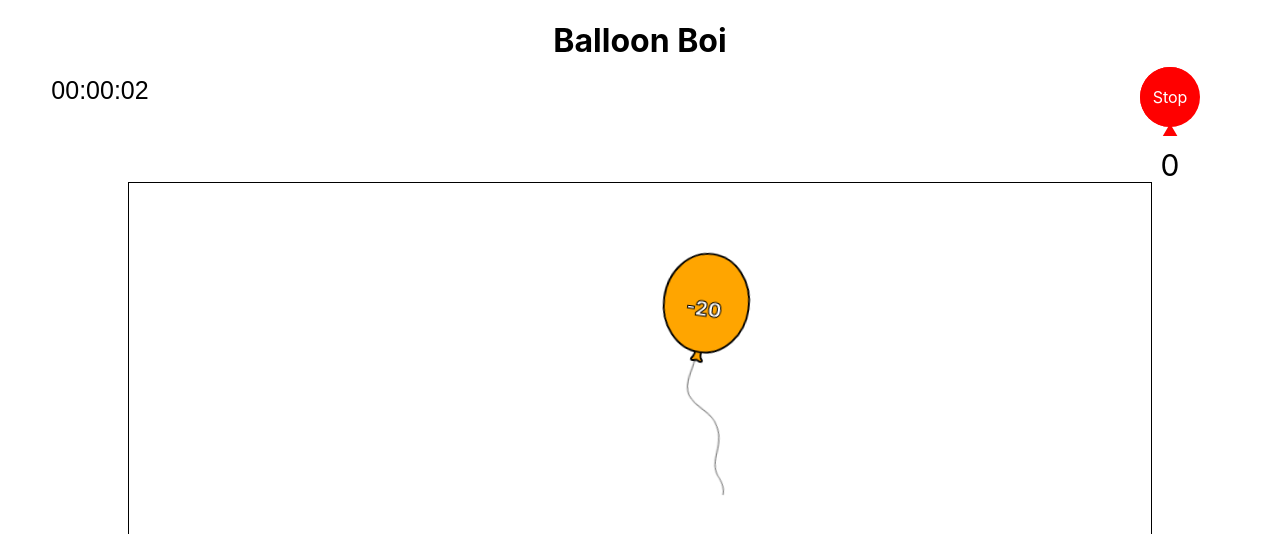
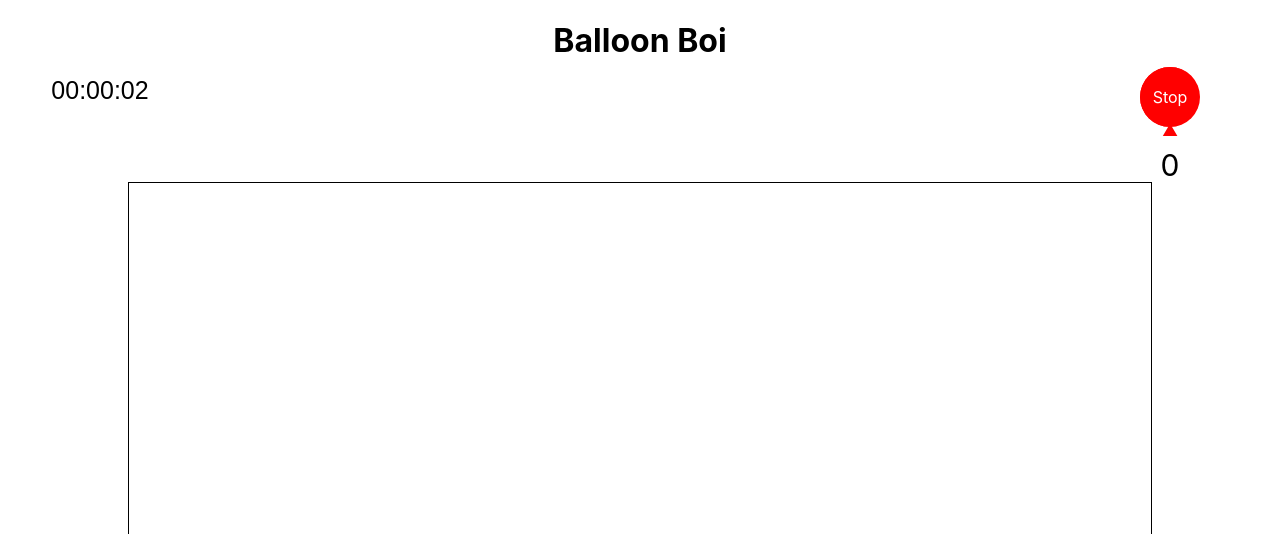
Before and after one commit to macro6461/balloon-popper, a React (Create React App) app: page / in a window 1280 px wide. Both pictures are taken after a click on the element "Start". Shown: the top 534 px of the page. Built offline with nearby package versions, Linux system fonts and the light colour scheme.

Commit message:
not using svgs for now, they block other balloons -too wide- need to search for alternative

```diff
--- a/src/App.js
+++ b/src/App.js
@@ -6,6 +6,8 @@ import './App.scss';
 import RedBalloon from './balloons/RedBalloon'
 import Timer from './Timer'
 import YouLose from './balloons/YouLose'
+
+import balloonImg from './balloon-img-1.svg'
 
 class App extends Component {
 
@@ -37,18 +39,19 @@ class App extends Component {
 
   popBalloon = (e) =>{
     var balloon
-    if (e.target.classList.value === "balloonSpanOp" || e.target.classList.value === "balloonSpanNum" ){
+    if (e.target.className === "balloonSpanOp" || e.target.className === "balloonSpanNum" ){
       balloon = e.target.parentElement.parentElement
     } else if (e.target.className === "spanDiv") {
       balloon = e.target.parentElement
-    } else if (e.target.classList.value === "svgBody" ){
-      balloon = e.target.parentElement.parentElement.parentElement.parentElement
+    } else {
+      balloon = e.target
     }
 
-    var points = parseInt(balloon.children[1].children[1].innerText)
-    var op = balloon.children[1].children[0].innerText
-    debugger
+    var points = parseInt(balloon.children[0].children[1].innerText)
+    var op = balloon.children[0].children[0].innerText
+
     isNaN(points) ? this.youLose() : this.calcPoints(points, op)
+
   }
 
   onStart=()=>{
@@ -165,6 +168,33 @@ class App extends Component {
              {this.state.start
                ? <div>
                    <RedBalloon popBalloon={this.popBalloon} generatePlusOrMinus={this.generatePlusOrMinus}/>
+                   <RedBalloon popBalloon={this.popBalloon} generatePlusOrMinus={this.generatePlusOrMinus}/>
+                   <RedBalloon popBalloon={this.popBalloon} generatePlusOrMinus={this.generatePlusOrMinus}/>
+                   <RedBalloon popBalloon={this.popBalloon} generatePlusOrMinus={this.generatePlusOrMinus}/>
+                   <RedBalloon popBalloon={this.popBalloon} generatePlusOrMinus={this.generatePlusOrMinus}/>
+                   <RedBalloon popBalloon={this.popBalloon} generatePlusOrMinus={this.generatePlusOrMinus}/>
+                   <RedBalloon popBalloon={this.popBalloon} generatePlusOrMinus={this.generatePlusOrMinus}/>
+                   <RedBalloon popBalloon={this.popBalloon} generatePlusOrMinus={this.generatePlusOrMinus}/>
+                   <RedBalloon popBalloon={this.popBalloon} generatePlusOrMinus={this.generatePlusOrMinus}/>
+                   <RedBalloon popBalloon={this.popBalloon} generatePlusOrMinus={this.generatePlusOrMinus}/>
+                   <RedBalloon popBalloon={this.popBalloon} generatePlusOrMinus={this.generatePlusOrMinus}/>
+                   <RedBalloon popBalloon={this.popBalloon} generatePlusOrMinus={this.generatePlusOrMinus}/>
+                   <RedBalloon popBalloon={this.popBalloon} generatePlusOrMinus={this.generatePlusOrMinus}/>
+                   <RedBalloon popBalloon={this.popBalloon} generatePlusOrMinus={this.generatePlusOrMinus}/>
+                   <RedBalloon popBalloon={this.popBalloon} generatePlusOrMinus={this.generatePlusOrMinus}/>
+                   <RedBalloon popBalloon={this.popBalloon} generatePlusOrMinus={this.generatePlusOrMinus}/>
+                   <RedBalloon popBalloon={this.popBalloon} generatePlusOrMinus={this.generatePlusOrMinus}/>
+                   <RedBalloon popBalloon={this.popBalloon} generatePlusOrMinus={this.generatePlusOrMinus}/>
+                   <RedBalloon popBalloon={this.popBalloon} generatePlusOrMinus={this.generatePlusOrMinus}/>
+                   <RedBalloon popBalloon={this.popBalloon} generatePlusOrMinus={this.generatePlusOrMinus}/>
+                   <RedBalloon popBalloon={this.popBalloon} generatePlusOrMinus={this.generatePlusOrMinus}/>
+                   <RedBalloon popBalloon={this.popBalloon} generatePlusOrMinus={this.generatePlusOrMinus}/>
+                   <RedBalloon popBalloon={this.popBalloon} generatePlusOrMinus={this.generatePlusOrMinus}/>
+                   <RedBalloon popBalloon={this.popBalloon} generatePlusOrMinus={this.generatePlusOrMinus}/>
+                   <RedBalloon popBalloon={this.popBalloon} generatePlusOrMinus={this.generatePlusOrMinus}/>
+                   <RedBalloon popBalloon={this.popBalloon} generatePlusOrMinus={this.generatePlusOrMinus}/>
+                   <RedBalloon popBalloon={this.popBalloon} generatePlusOrMinus={this.generatePlusOrMinus}/>
+                   <RedBalloon popBalloon={this.popBalloon} generatePlusOrMinus={this.generatePlusOrMinus}/>
                 </div>
             : null
           }
--- a/src/App.scss
+++ b/src/App.scss
@@ -20,12 +20,7 @@
 
 .balloon{
   position: absolute;
-  // top: -320px;
-}
-
-.svgBalloonContainer{
-  position: absolute;
-animation: balloon-bounce 6s ease-in-out infinite;
+  top: -200px;
 }
 
 .App {
@@ -59,22 +54,20 @@ animation: balloon-bounce 6s ease-in-out infinite;
 }
 
 .spanDiv{
-  width: 60px;
-    height: 40px;
-    position: absolute;
-    top: 120px;
-    left: 80px;
-    color: white;
-    -webkit-text-stroke-width: 1px;
-    -webkit-text-stroke-color: black;
-    text-align: center;
+  width: 100%;
+  text-align: center;
+  display: flex;
+  align-items: center;
+  justify-content: center;
+  height: 40px;
+
 }
 
 /* -------------------- UNIVERSAL BALLOON STYLES -------------------- */
 
 .redBalloon, .blueBalloon, .greenBalloon, .indigoBalloon, .orangeBalloon, .violetBalloon, .yellowBalloon, .blackBalloon {
-  width:60px;
-  height:60px;
+  width:55px;
+  height:64px;
   text-align: center;
   border-radius:0;
   border-radius:80% 80% 80% 80%;
@@ -82,6 +75,7 @@ animation: balloon-bounce 6s ease-in-out infinite;
   position: absolute;
   padding:10px;
   -webkit-transform-origin: bottom center;
+  animation: balloon-bounce 6s ease-in-out infinite;
   color: white;
   -webkit-text-stroke-width: 1px;
    -webkit-text-stroke-color: black;
@@ -93,13 +87,13 @@ animation: balloon-bounce 6s ease-in-out infinite;
 .redBalloon{
   background-color: red;
   box-shadow:inset 17px 7px 10px red;
-  fill: red;
 }
 
 .redBalloon:before {
   color:red;
   position:absolute;
   bottom:-14px;
+  left: 20px;
   content:"▲";
   font-size:1em;
 }
@@ -109,13 +103,13 @@ animation: balloon-bounce 6s ease-in-out infinite;
 .orangeBalloon{
   background-color: orange;
   box-shadow:inset 17px 7px 10px orange;
-  fill: orange;
 }
 
 .orangeBalloon:before {
   color:orange;
   position:absolute;
   bottom:-14px;
+  left: 20px;
   content:"▲";
   font-size:1em;
 }
@@ -123,7 +117,6 @@ animation: balloon-bounce 6s ease-in-out infinite;
 /* -------------------- YELLOW BALLOON STYLES -------------------- */
 
 .yellowBalloon{
-  fill: yellow;
   background-color: yellow;
   box-shadow:inset 17px 7px 10px yellow;
 }
@@ -132,6 +125,7 @@ animation: balloon-bounce 6s ease-in-out infinite;
   color:yellow;
   position:absolute;
   bottom:-14px;
+  left: 20px;
   content:"▲";
   font-size:1em;
 }
@@ -140,7 +134,6 @@ animation: balloon-bounce 6s ease-in-out infinite;
 /* -------------------- GREEN BALLOON STYLES -------------------- */
 
 .greenBalloon{
-  fill: green;
   background-color: green;
   box-shadow:inset 17px 7px 10px green;
 }
@@ -149,6 +142,7 @@ animation: balloon-bounce 6s ease-in-out infinite;
   color:green;
   position:absolute;
   bottom:-14px;
+  left: 20px;
   content:"▲";
   font-size:1em;
 }
@@ -157,7 +151,6 @@ animation: balloon-bounce 6s ease-in-out infinite;
 /* -------------------- BLUE BALLOON STYLES -------------------- */
 
 .blueBalloon{
-  fill: blue;
   background-color: blue;
   box-shadow:inset 17px 7px 10px blue;
 }
@@ -166,6 +159,7 @@ animation: balloon-bounce 6s ease-in-out infinite;
   color:blue;
   position:absolute;
   bottom:-14px;
+  left: 20px;
   content:"▲";
   font-size:1em;
 }
@@ -174,7 +168,6 @@ animation: balloon-bounce 6s ease-in-out infinite;
 /* -------------------- INDIGO BALLOON STYLES -------------------- */
 
 .indigoBalloon{
-  fill: indigo;
   background-color: indigo;
   box-shadow:inset 17px 7px 10px indigo;
 }
@@ -183,6 +176,7 @@ animation: balloon-bounce 6s ease-in-out infinite;
   color:indigo;
   position:absolute;
   bottom:-14px;
+  left: 20px;
   content:"▲";
   font-size:1em;
 }
@@ -190,7 +184,6 @@ animation: balloon-bounce 6s ease-in-out infinite;
 /* -------------------- VIOLET BALLOON STYLES -------------------- */
 
 .violetBalloon{
-  fill: violet;
   background-color: violet;
   box-shadow:inset 17px 7px 10px violet;
 }
@@ -199,6 +192,7 @@ animation: balloon-bounce 6s ease-in-out infinite;
   color:violet;
   position:absolute;
   bottom:-14px;
+  left: 20px;
   content:"▲";
   font-size:1em;
 }
@@ -206,7 +200,6 @@ animation: balloon-bounce 6s ease-in-out infinite;
 /* -------------------- BLACK BALLOON STYLES -------------------- */
 
 .blackBalloon{
-  fill: black;
   background-color: black;
   box-shadow:inset 17px 7px 10px black;
   color: white !important;
@@ -229,8 +222,7 @@ animation: balloon-bounce 6s ease-in-out infinite;
 
 @keyframes balloon-rise{
   0%{
-    -webkit-transform:translateY(0%);
-    // -webkit-transform:translateY(2000px);
+    -webkit-transform:translateY(2000px);
   } 100%{
     -webkit-transform:translateY(0%);
   }
@@ -289,24 +281,6 @@ animation: balloon-bounce 6s ease-in-out infinite;
   top:38px;
   content:"▲";
   font-size:1em;
-}
-
-.balloonString {
-  animation: twirl 6s cubic-bezier(.36,.07,.19,.97) both ;
-  transform: translate3d(0, 0, 0);
-  backface-visibility: hidden;
-  perspective: 1000px;
-  // animation: twirl 6s ease-in-out;
-}
-
-.smallSvg{
-  width: 240px;
-  height: 320px;
-  position: absolute;
-}
-
-svg .red {
-  fill: red;
 }
 
 .startBtn.red{
@@ -459,21 +433,3 @@ button.pulsate::after {
     transform: scale(1);
   }
 }
-
-@keyframes twirl {
-  10%, 90% {
-    transform: translate3d(-1px, 0, 0);
-  }
-
-  20%, 80% {
-    transform: translate3d(2px, 0, 0);
-  }
-
-  30%, 50%, 70% {
-    transform: translate3d(-4px, 0, 0);
-  }
-
-  40%, 60% {
-    transform: translate3d(4px, 0, 0);
-  }
-}
--- a/src/balloons/RedBalloon.js
+++ b/src/balloons/RedBalloon.js
@@ -4,9 +4,6 @@ import '../App.scss';
 import { library } from '@fortawesome/fontawesome-svg-core'
 import { FontAwesomeIcon } from '@fortawesome/react-fontawesome'
 import { faSkull } from '@fortawesome/free-solid-svg-icons'
-import balloonImg from '../balloon-img-1.svg'
-
-import $ from "jquery";
 
 library.add(faSkull)
 
@@ -27,39 +24,7 @@ class RedBalloon extends Component {
     numChoice: 0
   }
 
-  checkSvgJQuery = () =>{
-    $('img.svg').each(function(){
-            var $img = $(this);
-            var imgID = $img.attr('id');
-            var imgClass = $img.attr('class');
-            var imgURL = $img.attr('src');
-
-            $.get(imgURL, function(data) {
-                // Get the SVG tag, ignore the rest
-                var $svg = $(data).find('svg');
-
-                // Add replaced image's ID to the new SVG
-                if(typeof imgID !== 'undefined') {
-                    $svg = $svg.attr('id', imgID);
-                }
-                // Add replaced image's classes to the new SVG
-                if(typeof imgClass !== 'undefined') {
-                    $svg = $svg.attr('class', imgClass+' replaced-svg');
-                }
-
-                // Remove any invalid XML tags as per http://validator.w3.org
-                $svg = $svg.removeAttr('xmlns:a');
-
-                // Replace image with new SVG
-                $img.replaceWith($svg);
-
-            }, 'xml');
-
-        });
-  }
-
   componentDidMount = () =>{
-    this.checkSvgJQuery()
     this.changeOp()
     this.randomLeft()
     setTimeout(()=>{
@@ -100,7 +65,6 @@ class RedBalloon extends Component {
   }
 
   popBalloon = (e) =>{
-
     this.props.popBalloon(e)
     this.setState({
       popped: true
@@ -160,37 +124,18 @@ class RedBalloon extends Component {
 
     return (
 
-        // <div className='balloon' style={{visibility: this.state.visibilityDisplay, display: this.state.displayStyle, animation: `${this.state.animationDur}s ease balloon-rise`}}>
-        // {this.state.popped
-        //   ? <p style={{position: 'absolute'}}></p>
-        //   : <div className={balloonColorClass} onClick={this.popBalloon} style={{left: this.state.leftStyle}}>
-        //       <div className="spanDiv">
-        //         <span className="balloonSpanOp">{spanDivOpContent}</span>
-        //         <span className="balloonSpanNum">{spanDivNumContent}</span>
-        //       </div>
-        //     </div>
-        // }
-        // </div>
         <div className='balloon' style={{visibility: this.state.visibilityDisplay, display: this.state.displayStyle, animation: `${this.state.animationDur}s ease balloon-rise`}}>
-          <div className="svgBalloonContainer" style={{left: this.state.leftStyle}}>
-              <svg width="640" height="480" xmlns="http://www.w3.org/2000/svg" className="smallSvg" viewBox="0 0 640 480" onClick={this.popBalloon}>
-               <title>yellow balloon</title>
-               <g>
-                <title>Layer 1</title>
-                <g id="g13540" className="redBalloon">
-                 <path className="balloonString" d="m291.313782,301.924164c-2.704681,31.348297 -19.556091,64.950775 -3.223938,95.172699c21.351898,32.589264 69.063843,36.458282 85.49823,73.722931c13.752777,23.799164 11.53302,51.690277 8.98288,77.901337c-1.787201,20.53894 1.543884,42.825867 16.851532,57.900757c9.052643,12.180847 17.175507,26.574036 15.821259,42.306091" id="path2211" strokeMiterlimit="2" strokeLinejoin="round" strokeLinecap="round" strokeWidth="1.75" stroke="#000000" fillRule="evenodd" fillOpacity="0.75" fill="none"/>
-                 <path stroke="#000000" d="m284.600922,278.429138c1.608337,5.053345 -0.203583,10.424377 -2.653473,14.883118c-0.934479,2.080109 -2.501862,3.742493 -3.756134,5.611816c-0.936432,1.366974 -1.465454,3.757477 0.449432,4.563751c1.39151,0.506866 2.939453,0.41922 4.410797,0.411621c3.905945,-0.251343 7.878052,-2.07431 11.762817,-0.73587c3.055084,1.349976 6.041046,3.38324 9.532654,3.142822c2.283356,-0.025696 3.590515,-2.728638 2.15213,-4.528412c-1.290039,-2.134033 -3.230713,-3.904663 -3.854401,-6.404663c-2.152405,-5.636139 -1.59726,-11.871338 -0.177185,-17.610382c0.213379,-2.315796 -2.59903,-3.593262 -4.536438,-2.819794c-3.999329,1.0401 -7.367737,4.381897 -11.732361,3.914093c-0.549103,-0.066772 -1.089966,-0.208008 -1.597839,-0.428101z" id="path1553" strokeWidth="5" fillRule="evenodd" fill={this.state.colorChoice}/>
-                 <path stroke="#000000" d="m411.400085,149.02623c0.021606,-72.885857 -50.798157,-131.984859 -113.495056,-131.984859c-62.696899,0 -113.516708,59.099033 -113.495056,131.984875c-0.021637,72.885864 50.798157,131.984863 113.495056,131.984863c62.696899,0 113.516693,-59.099045 113.495056,-131.984909l0,0.000031z" id="path930" strokeWidth="5" fillRule="evenodd" fill={this.state.colorChoice} className="svgBody"/>
-                </g>
 
-               </g>
-              </svg>
-              <div className="spanDiv" onClick={this.popBalloon}>
+        {this.state.popped
+          ? <p style={{position: 'absolute'}}></p>
+          : <div className={balloonColorClass} onClick={this.popBalloon} style={{left: this.state.leftStyle}}>
+              <div className="spanDiv">
                 <span className="balloonSpanOp">{spanDivOpContent}</span>
                 <span className="balloonSpanNum">{spanDivNumContent}</span>
               </div>
             </div>
-      </div>
+        }
+        </div>
 
     );
   }
```
Also changed, not shown: src/1586846.png (added).
